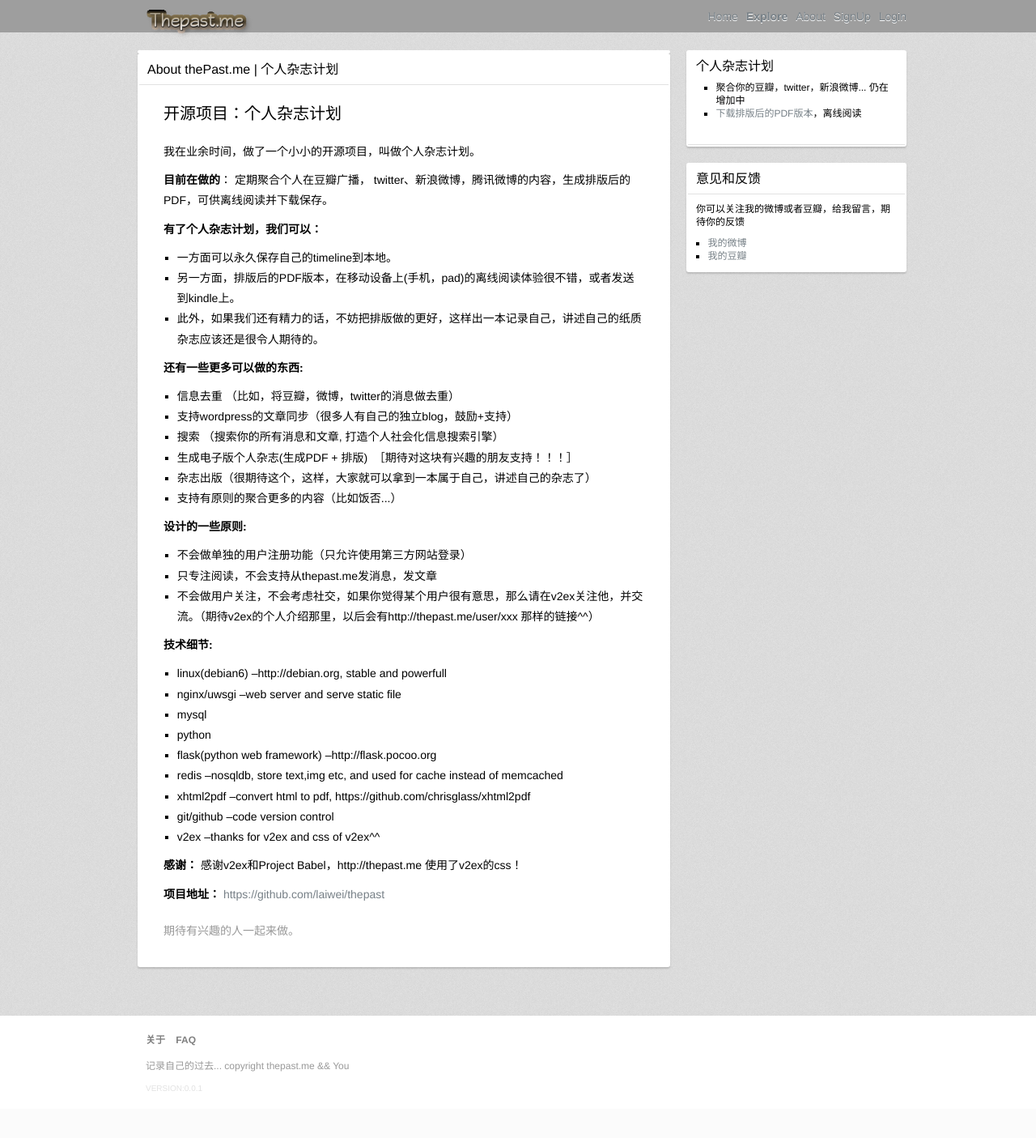
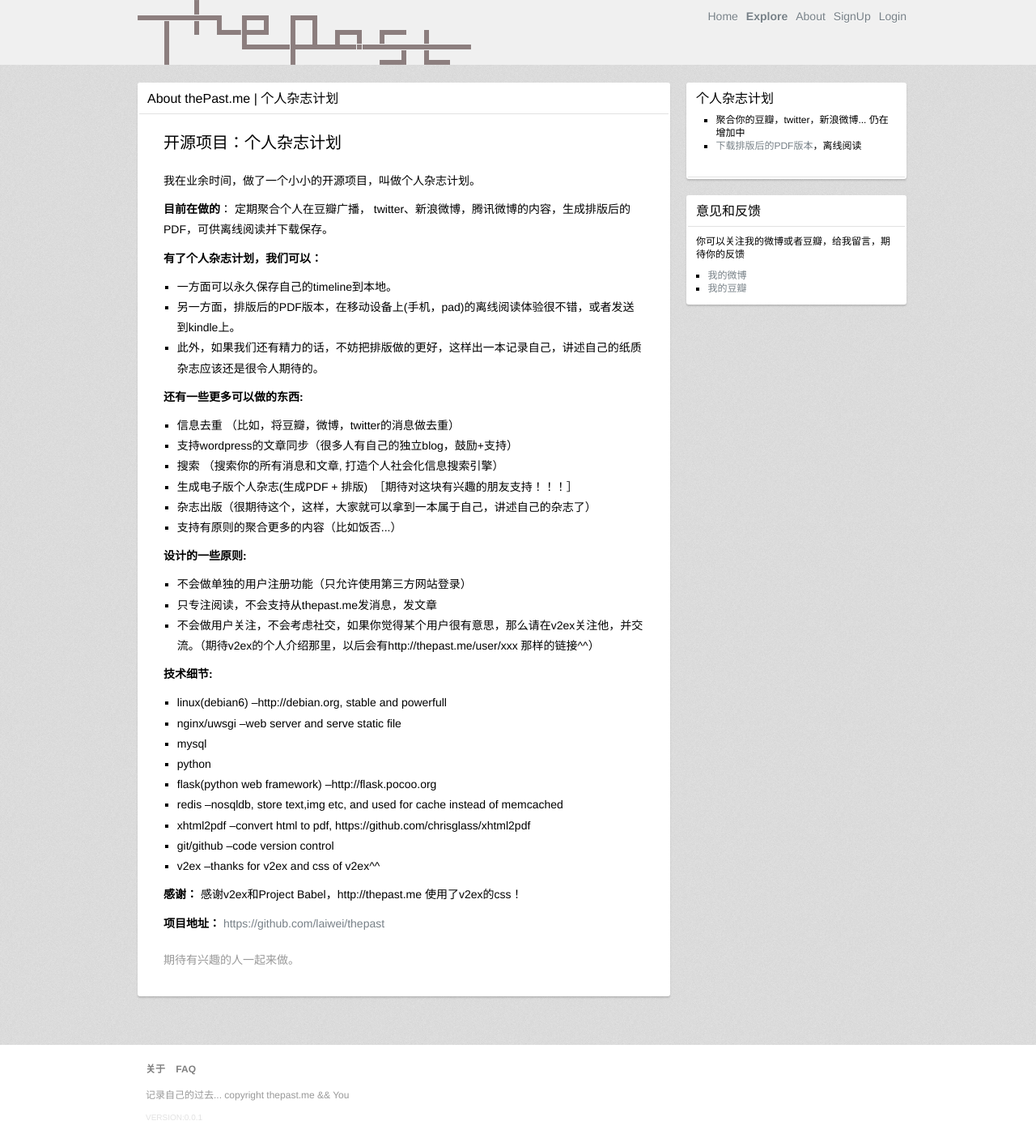
Before and after one commit to laiwei/thepast, a Flask app: page /about in a window 1280 px wide. Shown: the whole page at 81% size. Before the commit the page ends 1347 px from the top, so only its background shows below. Run offline with Flask 2, Linux system fonts and the light colour scheme; parts of the project's set-up code (start-up, migrations or seed data) failed here and were passed over; grey boxes are pictures that could not be loaded.

Commit message:
update css and logo

```diff
--- a/past/static/css/default.css
+++ b/past/static/css/default.css
@@ -169,17 +169,17 @@ table .vborder1 {
 }
 
 /* IDes */
+
 #Top {
-    height: 40px;
-    background-color: #F0F0F0;
-    background-image: url("/static/img/bg_top_light.png");
+   height: 80px;
+   background-color: #F0F0F0;
 }
 
 #TopMain {
-    width: 960px;
-    height: 40px;
-    text-align: center;
-    margin: 0px auto 0px auto;
+   width: 960px;
+   height: 80px;
+   text-align: center;
+   margin: 0px auto 0px auto;
 }
 
 #Search {
--- a/past/templates/layout.html
+++ b/past/templates/layout.html
@@ -13,7 +13,7 @@
     <div id="TopMain">
         <a href="/">
             <img src="{{url_for('static', filename='img/logo.png')}}"
-                border="0" style="display: block; float: left; margin-top: 9px; margin-left: 20px;">
+                border="0" style="display: block; float: left; margin-left: 10px;">
         </a>
         <div id="Navigation">
             <ul>
@@ -140,7 +140,6 @@
 
         <div id="Content">
             {% block content_notification %}
-                <div class=box>
                 {% with messages = get_flashed_messages(with_categories=true) %}
                     {% if messages %}
                         <ul class=flashes>
@@ -150,7 +149,6 @@
                     {% endif %}
                 {% endwith %}
 
-                </div>
             {% endblock%}
 
             {% block content_block%}
```
Also changed, not shown: past/static/img/logo.png.
